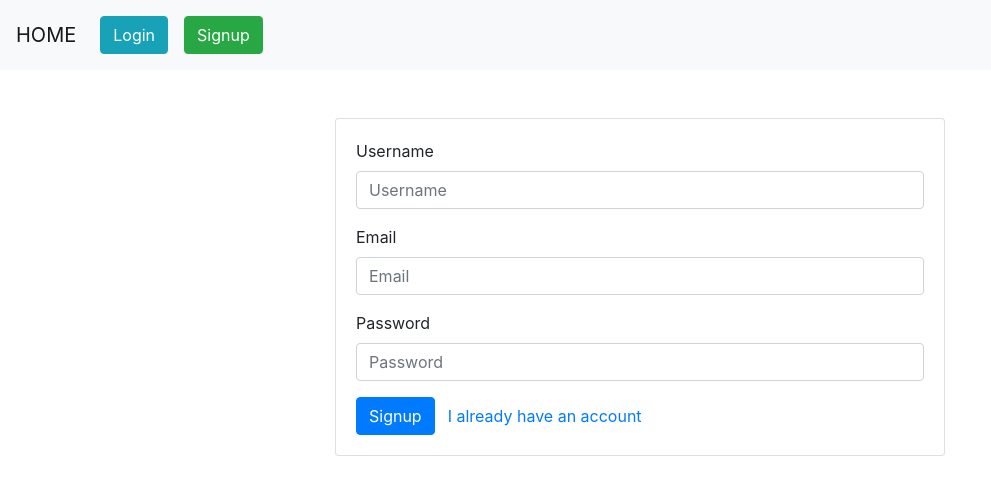
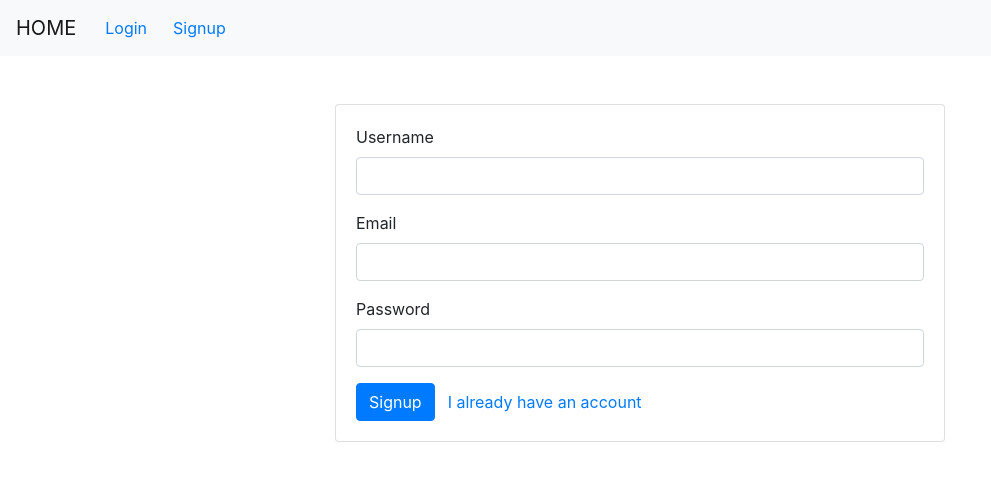
Before and after one commit to CODEDHQ/TrackMyShows_ReactJS, a React (Create React App) app: page /signup in a window 1280 px wide. Shown: the top 494 px of the page, without its empty margins (0-991 px from the left). Built offline with nearby package versions, Linux system fonts and the light colour scheme.

Commit message:
tiny styling

```diff
--- a/src/Components/LoginForm.js
+++ b/src/Components/LoginForm.js
@@ -35,7 +35,6 @@ class LoginForm extends Component {
                   id="username"
                   value={username}
                   name="username"
-                  placeholder="Username"
                   onChange={this.handleChange}
                 />
               </div>
@@ -47,7 +46,6 @@ class LoginForm extends Component {
                   id="password"
                   value={password}
                   name="password"
-                  placeholder="Password"
                   onChange={this.handleChange}
                 />
               </div>
--- a/src/Components/SignupForm.js
+++ b/src/Components/SignupForm.js
@@ -36,7 +36,6 @@ class SignupForm extends Component {
                   id="username"
                   value={username}
                   name="username"
-                  placeholder="Username"
                   onChange={this.handleChange}
                 />
               </div>
@@ -48,7 +47,6 @@ class SignupForm extends Component {
                   id="email"
                   value={email}
                   name="email"
-                  placeholder="Email"
                   onChange={this.handleChange}
                 />
               </div>
@@ -60,7 +58,6 @@ class SignupForm extends Component {
                   id="password"
                   value={password}
                   name="password"
-                  placeholder="Password"
                   onChange={this.handleChange}
                 />
               </div>
--- a/src/Components/TopNavBar.js
+++ b/src/Components/TopNavBar.js
@@ -15,17 +15,20 @@ class TopNavBar extends Component {
         <div>
           {!this.props.user ? (
             <div className="float-right">
-              <Link to="/login" className="btn btn-info m-2">
+              <Link to="/login" className="btn btn-link">
                 Login
               </Link>
-              <Link to="/signup" className="btn btn-success m-2">
+              <Link to="/signup" className="btn btn-link">
                 Signup
               </Link>
             </div>
           ) : (
-            <button className="btn btn-danger m-2 " onClick={this.props.logout}>
-              Logout {this.props.user.username}
-            </button>
+            <div>
+              <span>{this.props.user.username}</span>
+              <button className="btn btn-link" onClick={this.props.logout}>
+                Logout
+              </button>
+            </div>
           )}
         </div>
       </nav>
--- a/src/Store/actions/authentication.js
+++ b/src/Store/actions/authentication.js
@@ -48,9 +48,8 @@ export const login = (userData, history) => {
       let decodedUser = jwt_decode(user.token);
       setAuthToken(user.token);
       dispatch(setCurrentUser(decodedUser));
-      history.push("/home");
+      history.goBack();
     } catch (error) {
-      //   console.log(error.response.data);
       dispatch(setErrors(error.response.data));
     }
   };
@@ -61,7 +60,6 @@ export const signup = (userData, history) => {
     try {
       await instance.post("/signup/", userData);
     } catch (error) {
-      //   console.log(error.response.data);
       dispatch(setErrors(error.response.data));
     }
     dispatch(login(userData, history));
```
